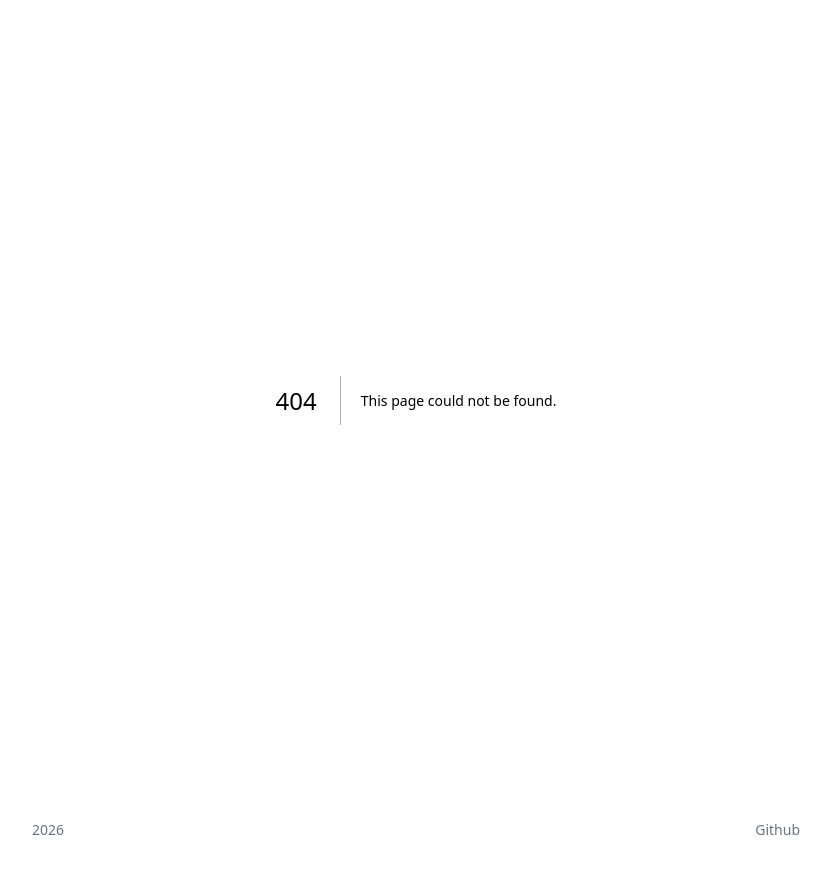
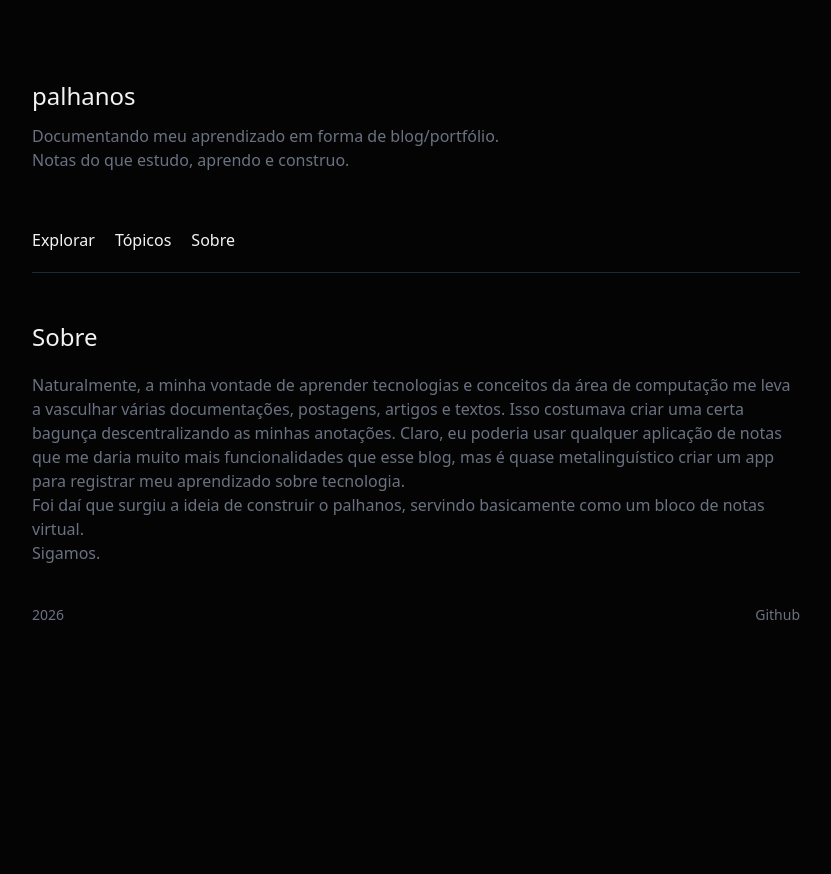
Before and after one commit to paulo-arthur/palhanos, a Next.js app: page /about in a window 1280 px wide. Before the commit this address had no page. Shown: the top 874 px of the page, without its empty margins (224-1055 px from the left). After the commit the page ends 800 px from the top, so only its background shows below. Built offline with nearby package versions, Linux system fonts and the light colour scheme.

Commit message:
About page

```diff
--- /dev/null
+++ b/src/app/about/page.js
@@ -0,0 +1,21 @@
+import Menu from "@/components/Menu/Menu";
+
+export default function AboutPage() {
+    return (
+        <main className="w-3/5 flex flex-col justify-center">
+            <Menu />
+            <article className="">
+                <h1 className="text-base md:text-2xl">Sobre</h1>
+                <p className="text-sm md:text-base text-gray-500 my-5">
+                    Naturalmente, a minha vontade de aprender tecnologias e conceitos da área de computação
+                    me leva a vasculhar várias documentações, postagens, artigos e textos. Isso costumava criar
+                    uma certa bagunça descentralizando as minhas anotações. Claro, eu poderia usar qualquer aplicação
+                    de notas que me daria muito mais funcionalidades que esse blog, mas é quase metalinguístico criar
+                    um app para registrar meu aprendizado sobre tecnologia. <br />
+                    Foi daí que surgiu a ideia de construir o palhanos, servindo basicamente como um bloco de notas virtual. < br/>
+                    Sigamos.
+                </p>
+            </article>
+        </main>
+    );
+}
--- a/src/app/page.js
+++ b/src/app/page.js
@@ -3,7 +3,7 @@ import Publication from "@/components/Publication/Publication";
 
 export default function Home() {
   return (
-    <main className="w-3/5 py-20 flex flex-col justify-center items-center">
+    <main className="w-3/5 flex flex-col justify-center items-center">
       <Menu />
       <Publication />
       <Publication />
--- a/src/components/Menu/Menu.jsx
+++ b/src/components/Menu/Menu.jsx
@@ -1,14 +1,16 @@
+import Link from "next/link";
+
 export default function Menu() {
     return (
-        <main className="w-full border-b border-solid border-gray-800 mb-12">
+        <main className="w-full border-b border-solid border-gray-800 mt-20 mb-12">
             <h1 className="text-base md:text-2xl">palhanos</h1>
             <p className="w-2/3 text-gray-500 my-3">
                 Documentando meu aprendizado em forma de blog/portfólio. Notas do que estudo, aprendo e construo.</p>
             <nav className="w-full mt-14 mb-5">
                 <ul className="flex justify-start">
-                    <li className="mr-5"><a className="hover:text-emerald-600" href="#">Explorar</a></li>
-                    <li className="mr-5"><a className="hover:text-emerald-600" href="#">Tópicos</a></li>
-                    <li className="mr-5"><a className="hover:text-emerald-600" href="#">Sobre</a></li>
+                    <li className="mr-5"><Link className="hover:text-emerald-600" href="/">Explorar</Link></li>
+                    <li className="mr-5"><Link className="hover:text-emerald-600" href="#">Tópicos</Link></li>
+                    <li className="mr-5"><Link className="hover:text-emerald-600" href="/about">Sobre</Link></li>
                 </ul>
             </nav>
         </main>
```
